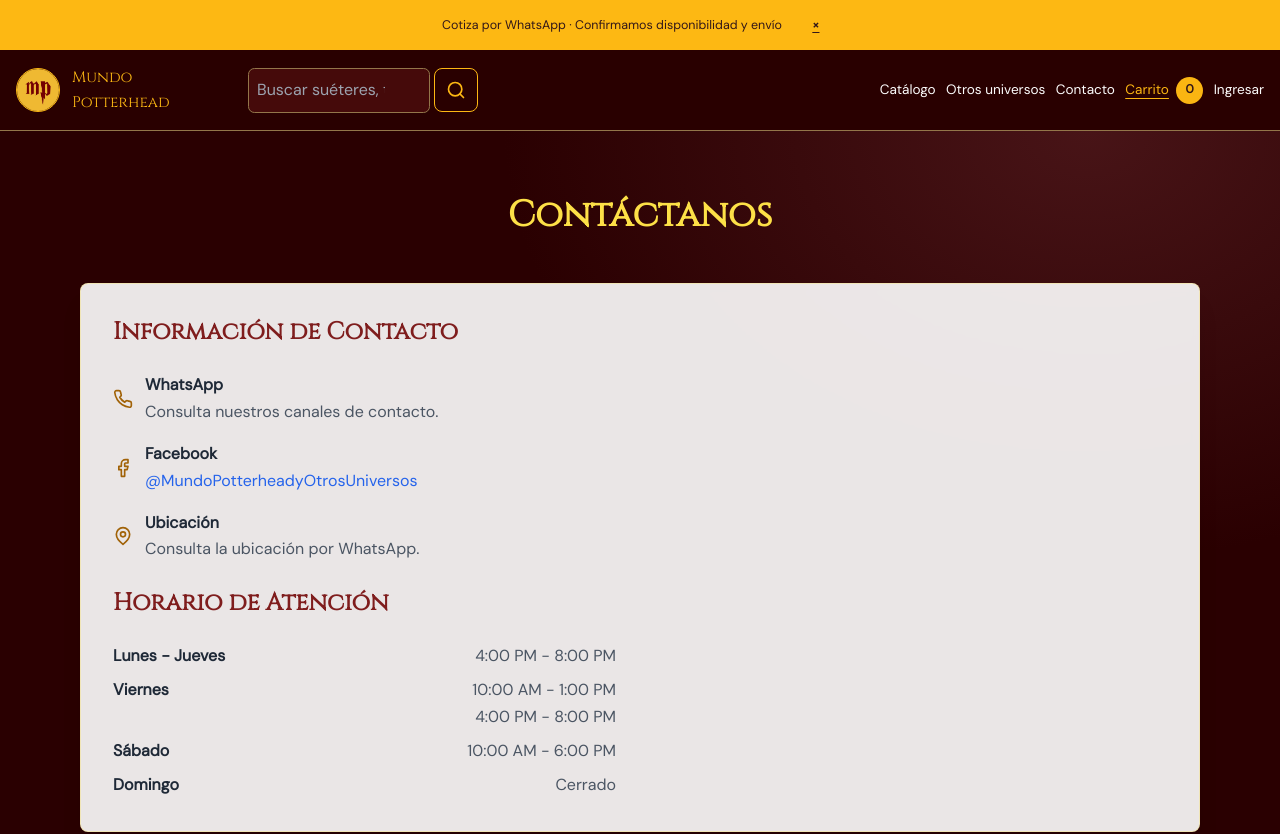
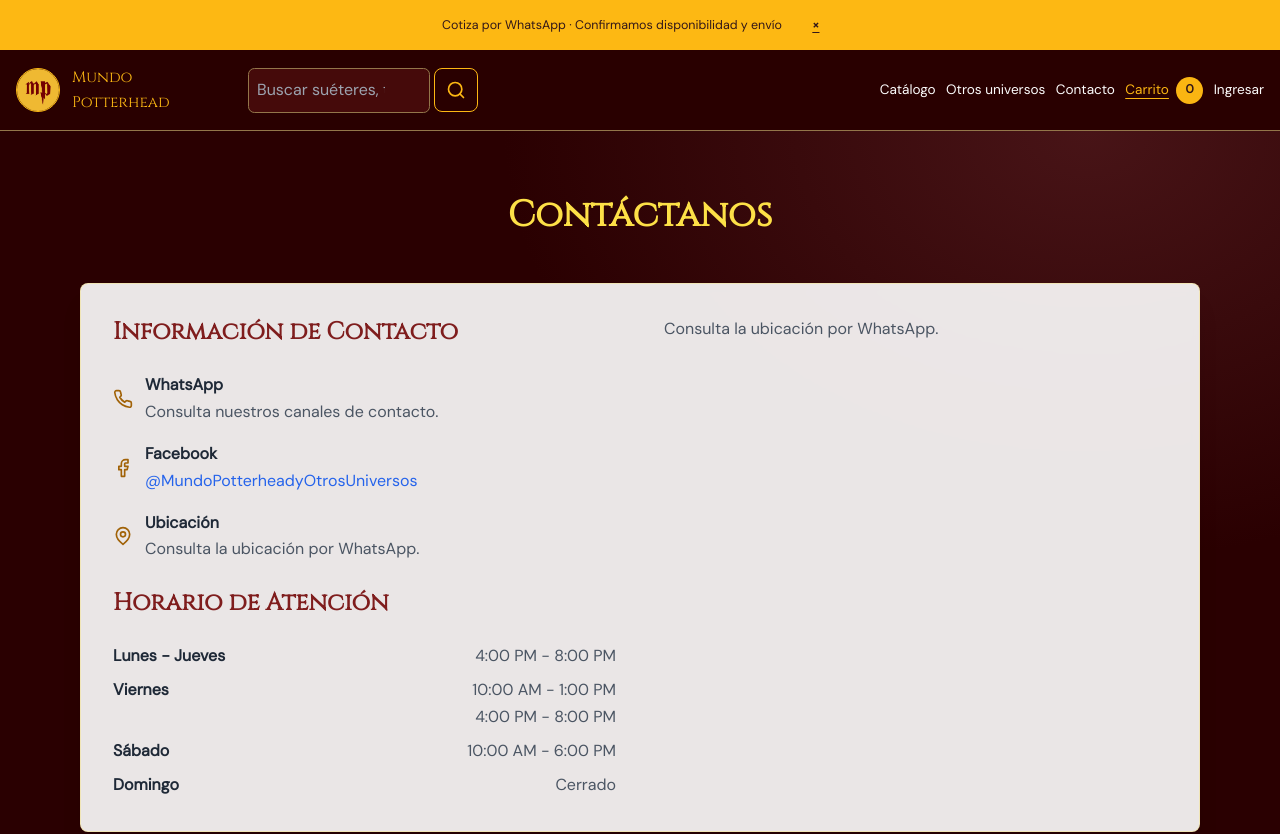
Before and after one commit to AlejandroRH2002/Mundo_Potterhead, a React (Vite) app: page /contact in a window 1280 px wide. Shown: the top 834 px of the page. Built offline with nearby package versions, Linux system fonts and the light colour scheme; no server answers.

Commit message:
fix: render validated contact map directly

```diff
--- a/src/features/content/components/ContactMap.tsx
+++ b/src/features/content/components/ContactMap.tsx
@@ -1,9 +1,16 @@
-import { useState } from 'react';
-import { Button } from '@/shared/components/Button';
-export function ContactMap(){
- const [loaded,setLoaded]=useState(false);const query=import.meta.env.VITE_MAP_QUERY?.trim();if(!query)return null;
- const link='https://www.google.com/maps/search/?api=1&query='+encodeURIComponent(query);
- let embed='https://www.google.com/maps?output=embed&q='+encodeURIComponent(query);
- try{const url=new URL(import.meta.env.VITE_MAP_EMBED_URL||'');if(url.origin==='https://www.google.com'&&url.pathname.startsWith('/maps/embed')&&!url.username&&!url.password)embed=url.href;}catch{/* Fall back to the configured address. */}
- return <section className="contact-map"><h2>Ubicación</h2><p>{query}</p>{loaded?<iframe src={embed} loading="lazy" referrerPolicy="no-referrer-when-downgrade" title={'Mapa: '+query}/>:<div className="map-preview"><span aria-hidden="true">⌖</span><Button onClick={()=>setLoaded(true)}>Ver mapa</Button></div>}<a className="shop-link" href={link} target="_blank" rel="noopener noreferrer">Abrir en Google Maps</a></section>;
+import { validMapEmbedUrl } from './mapUrl';
+const configuredEmbed = import.meta.env.VITE_MAP_EMBED_URL?.trim();
+const validEmbed = validMapEmbedUrl(configuredEmbed);
+if (configuredEmbed && !validEmbed && import.meta.env.DEV) console.warn('VITE_MAP_EMBED_URL inválida: se requiere HTTPS en www.google.com con ruta /maps/embed.');
+export function ContactMap() {
+ const query = import.meta.env.VITE_MAP_QUERY?.trim();
+ const embed = validEmbed || (query ? 'https://www.google.com/maps?q=' + encodeURIComponent(query) + '&output=embed' : null);
+ if (!embed) return <p className="text-gray-600">Consulta la ubicación por WhatsApp.</p>;
+ const link = query ? 'https://www.google.com/maps/search/?api=1&query=' + encodeURIComponent(query) : validEmbed!;
+ return <section className="contact-map">
+  <h2>Ubicación</h2>
+  <div className="contact-map-frame"><iframe src={embed} loading="lazy" referrerPolicy="no-referrer-when-downgrade" title={query ? 'Mapa de ubicación: ' + query : 'Mapa de ubicación del negocio'} allowFullScreen={false} /></div>
+  <a className="shop-link" href={link} target="_blank" rel="noopener noreferrer">Abrir en Google Maps</a>
+  {query && <p>{query}</p>}
+ </section>;
 }
--- /dev/null
+++ b/src/features/content/components/mapUrl.ts
@@ -0,0 +1,8 @@
+export function validMapEmbedUrl(value: string | undefined): string | null {
+ if (!value?.trim()) return null;
+ try {
+  const url = new URL(value.trim());
+  return url.origin === 'https://www.google.com' && !url.username && !url.password &&
+   (url.pathname === '/maps/embed' || url.pathname.startsWith('/maps/embed/')) ? url.href : null;
+ } catch { return null; }
+}
--- a/src/features/content/pages/Privacy.tsx
+++ b/src/features/content/pages/Privacy.tsx
@@ -15,7 +15,7 @@ export function Privacy() {
     <h2 className="text-xl font-bold">WhatsApp</h2>
     <p>Al pulsar enviar, se abre WhatsApp con un mensaje de productos, cantidades y total. Tú decides enviarlo. El sitio no guarda ese mensaje como pedido; su envío y la conversación posterior se gestionan fuera del sitio mediante WhatsApp/Meta, conforme a sus condiciones y privacidad.</p>
     <p>Para consultas sobre tu cuenta y los datos tratados por el responsable, utiliza el contacto indicado arriba. El almacenamiento del navegador se conserva hasta que lo elimines; las sesiones vencen o se revocan. No se promete una eliminación automática de la cuenta.</p>
-    <p>El mapa no carga servicios externos por defecto. Al elegir cargarlo, Google puede tratar datos técnicos de la visita según sus propias políticas.</p>
+    <p>Al abrir la página de contacto, Google puede recibir datos técnicos de la visita al cargarse el mapa, conforme a sus propias políticas de privacidad.</p>
     <Link className="shop-link" to="/terms">Ver términos de la cotización</Link>
   </section>;
 }
--- a/src/index.css
+++ b/src/index.css
@@ -293,8 +293,6 @@ img{max-width:100%}.product-card h3{display:-webkit-box;-webkit-line-clamp:2;-we
 .catalog-filter-drawer::backdrop{background:#000a}.catalog-filter-drawer .shop-button{margin-top:1rem}.catalog-filter-drawer .catalog-filter-fields{margin-block:1rem}
 .offers-scroll{display:grid;grid-auto-flow:column;grid-auto-columns:min(78vw,17rem);overflow-x:auto;gap:1rem;scroll-snap-type:x mandatory;padding-block:.5rem 1rem}.offers-scroll>*{scroll-snap-align:start}.featured-offers{margin-bottom:2rem}.offer-arrows{display:none}
 .nav-search{display:flex;align-items:center;gap:.3rem;max-width:100%;min-width:0}.nav-search input{min-width:0;width:100%;background:var(--brand-panel);border:1px solid var(--brand-line);border-radius:.4rem;padding:.5rem}.nav-search button{padding:.5rem}
-.contact-map{min-width:0;display:flex;flex-direction:column;gap:1rem;color:var(--brand-ink)}.contact-map iframe,.map-preview{width:100%;aspect-ratio:4/3;border:0;border-radius:.8rem}
-.map-preview{display:flex;flex-direction:column;justify-content:center;align-items:center;gap:1rem;background:repeating-linear-gradient(35deg,#e9dfcc 0 2px,transparent 2px 40px),repeating-linear-gradient(125deg,#e9dfcc 0 2px,#f6f0e5 2px 40px)}.map-preview>span{font-size:clamp(3rem,8vw,5rem)}
 @media(min-width:1024px){.nav-menu-toggle{display:none!important}.catalog-layout{grid-template-columns:minmax(12rem,15rem) minmax(0,1fr)}.catalog-sidebar{display:block;position:sticky;top:calc(var(--nav-height) + 1rem);align-self:start;max-height:calc(100svh - var(--nav-height) - 2rem);overflow-y:auto}.mobile-filter-trigger{display:none}.offer-arrows{display:flex;gap:.5rem}.navigation-links{flex:1;justify-content:flex-end;gap:.65rem}.nav-search{flex:1;max-width:15rem}.nav-brand{flex-shrink:1}.nav-brand span{font-size:clamp(.85rem,1.2vw,1.05rem)}}
 @media(max-width:639px){.contact-enter .p-8{padding:1rem}.contact-enter .gap-12{gap:1.5rem}.catalog-results nav{flex-wrap:wrap}.catalog-toolbar>*{max-width:100%}.nav-brand span{font-size:.85rem}}
 /* One URL-backed search field, outside the collapsible navigation links. */
@@ -331,3 +329,8 @@ img{max-width:100%}.product-card h3{display:-webkit-box;-webkit-line-clamp:2;-we
  .admin-page .shop-panel { padding: 1rem; }
 }
 @media (max-width: 360px) { .admin-actions { flex-direction: column; align-items: stretch; } }
+
+.contact-map { min-width: 0; display: flex; flex-direction: column; gap: 1rem; color: var(--brand-ink); overflow-wrap: anywhere; }
+.contact-map-frame { width: 100%; max-width: 100%; aspect-ratio: 4/3; max-height: 320px; overflow: hidden; border: 1px solid var(--brand-line); border-radius: .8rem; background: #f6f0e5; }
+.contact-map iframe { display: block; width: 100%; height: 100%; border: 0; }
+@media (min-width: 768px) { .contact-map-frame { aspect-ratio: 16/9; } }
```
Also changed, not shown: 2 other files (tests, documents, lock files or other folders).
